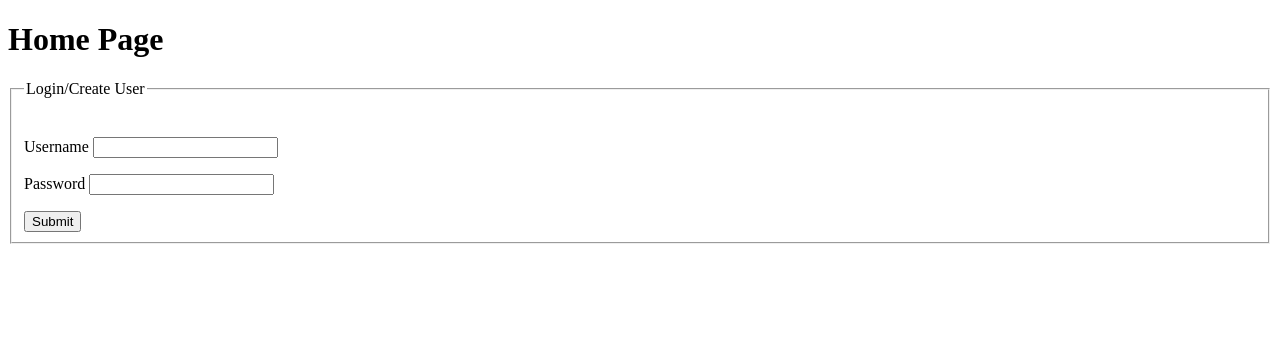
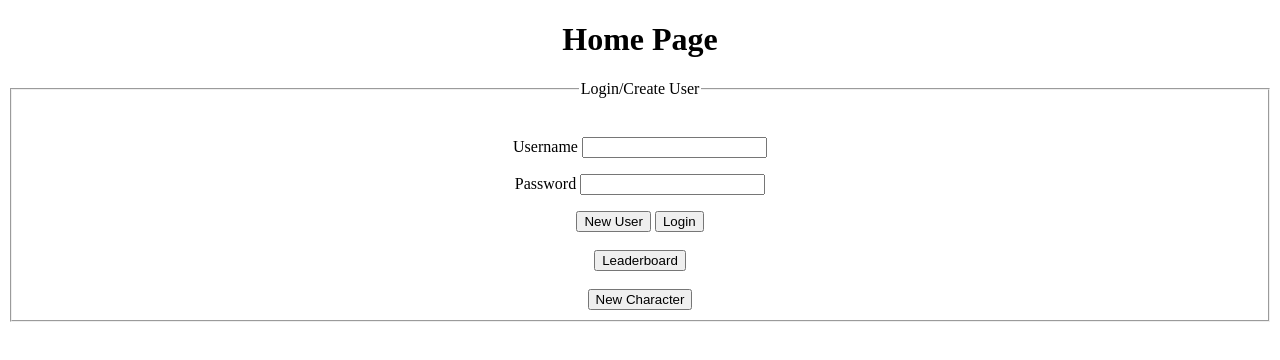
Before and after one commit to jgorton23/Coms319, a plain HTML site: page index.html in a window 1280 px wide. Drawn offline with Linux system fonts and the light colour scheme.

Commit message:
added pages for michael and I

```diff
--- a/index.html
+++ b/index.html
@@ -2,28 +2,33 @@
 <html>
     <head>
         <meta charset="UTF-8">
-        <title>Rogue</title>
+        <title>Rogue Game</title>
         <!--<link rel="stylesheet" href="style.css">-->
     </head>
-    <body>
+    <body style="text-align: center;">
         <h1>
             Home Page
         </h1>
-        <form id="login">
+        <!--<form id="login">-->
             <fieldset>
                 <legend>Login/Create User</legend>
                 <br>
-                <p id="Username">
+                <form>
+                    <p id="Username: ">
                         <label for="username">Username</label>
                         <input type="text" id="username" name="username">
                     </p>
-                <p id="Password">
+                    <p id="Password: ">
                         <label for="password">Password</label>
                         <input type="text" id="password" name="password">
                     </p>
-                <input type="button" id="submit" name="submit" value="Submit">
+                </form>
+                <input type="button" id="new" name="new" value="New User">
+                <input type="button" id="login" name="login" value="Login"><br><br>
+                <input type="button" onClick="window.location.href='leaderboard.html';" id="leaderboard" name="leaderboard" value="Leaderboard"><br><br>
+                <input type="button" onClick="window.location.href='<<--link to create character page-->>';" id="character" name="character" value="New Character">
             </fieldset>
-        </form>
+        <!--</form>-->
 
         <script src="index.js"></script>
     </body><!--- A new Comment --->
```
Also changed, not shown: leaderboard.html (added, +15 -0 lines). Lines whose indentation alone changed are shown as unchanged.
